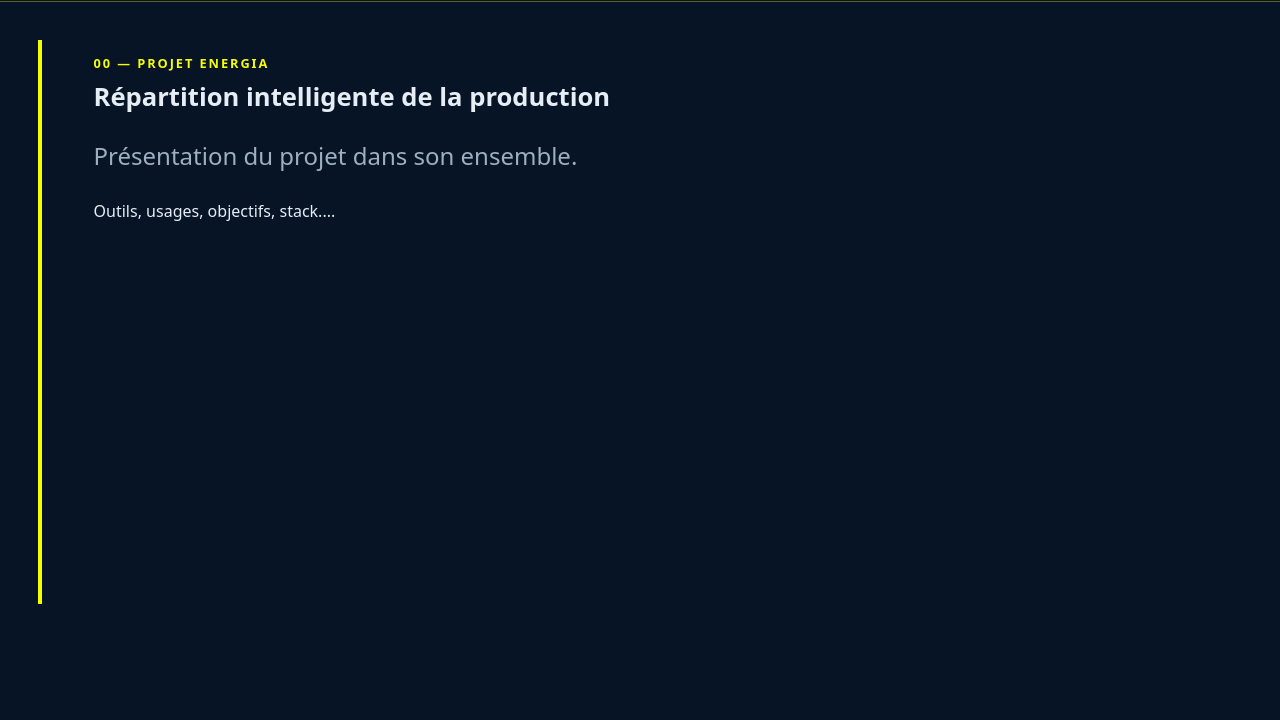
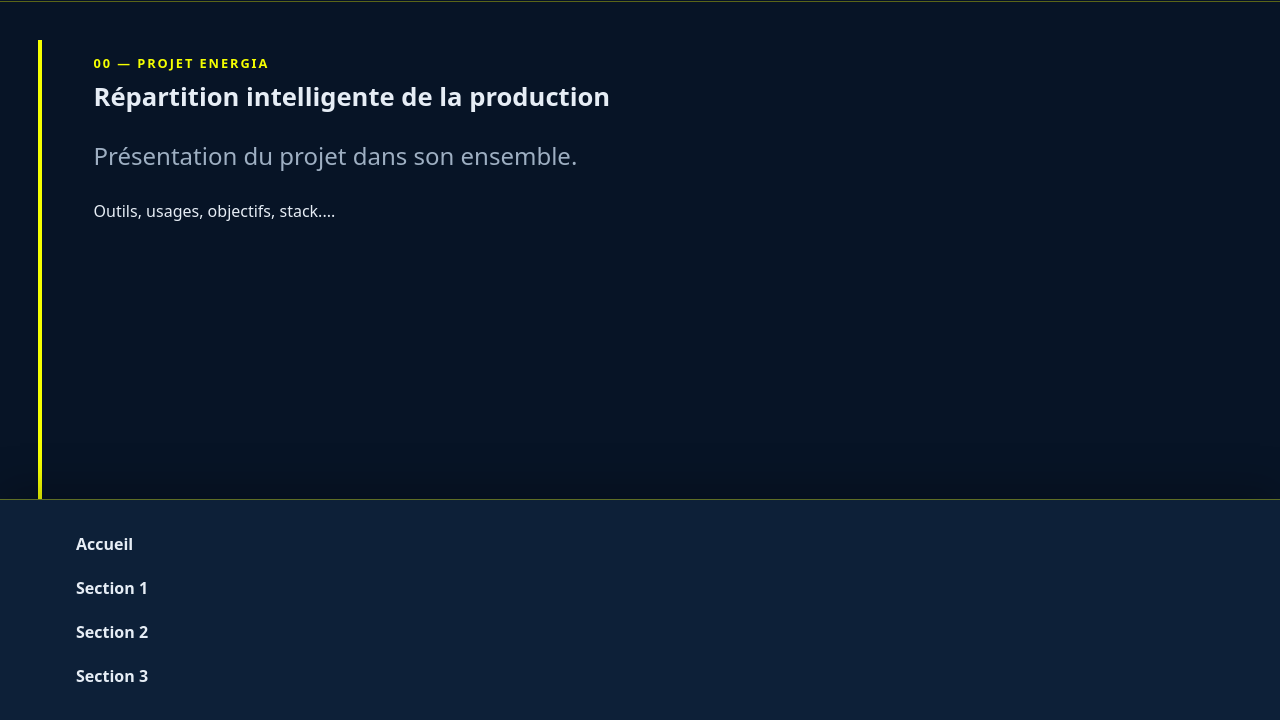
Before and after one commit to tomtoomuch/energIA-prescription-nationale, a website: page gateway/public/index.html in a window 1280 px wide. Shown: the part 78-798 px from the top of the page. Drawn offline with nearby package versions, Linux system fonts and the light colour scheme; no server answers.

Commit message:
<web>Modif footer

```diff
--- a/gateway/public/index.html
+++ b/gateway/public/index.html
@@ -277,11 +277,11 @@
          PIED DE PAGE FIXE
          ========================================================= -->
 
-    <!--footer class="site-footer"-->
+    <footer class="site-footer">
 
         <!-- Navigation secondaire -->
 
-        <!--nav
+        <nav
             class="footer-navigation"
             aria-label="Navigation secondaire"
         >
@@ -314,7 +314,7 @@
                     </a>
                 </li>
             </ul>
-        </nav-->
+        </nav>
 
 
         <!-- Chat LLM -->
@@ -394,9 +394,9 @@
 
             </div>
 
-        </section>
+        </section-->
 
-    </footer-->
+    </footer>
     <script src="https://unpkg.com/leaflet@1.9.4/dist/leaflet.js"></script>
     <script src="./input_checks.js"></script>
     <script src="./graphiques.js"></script>
```
